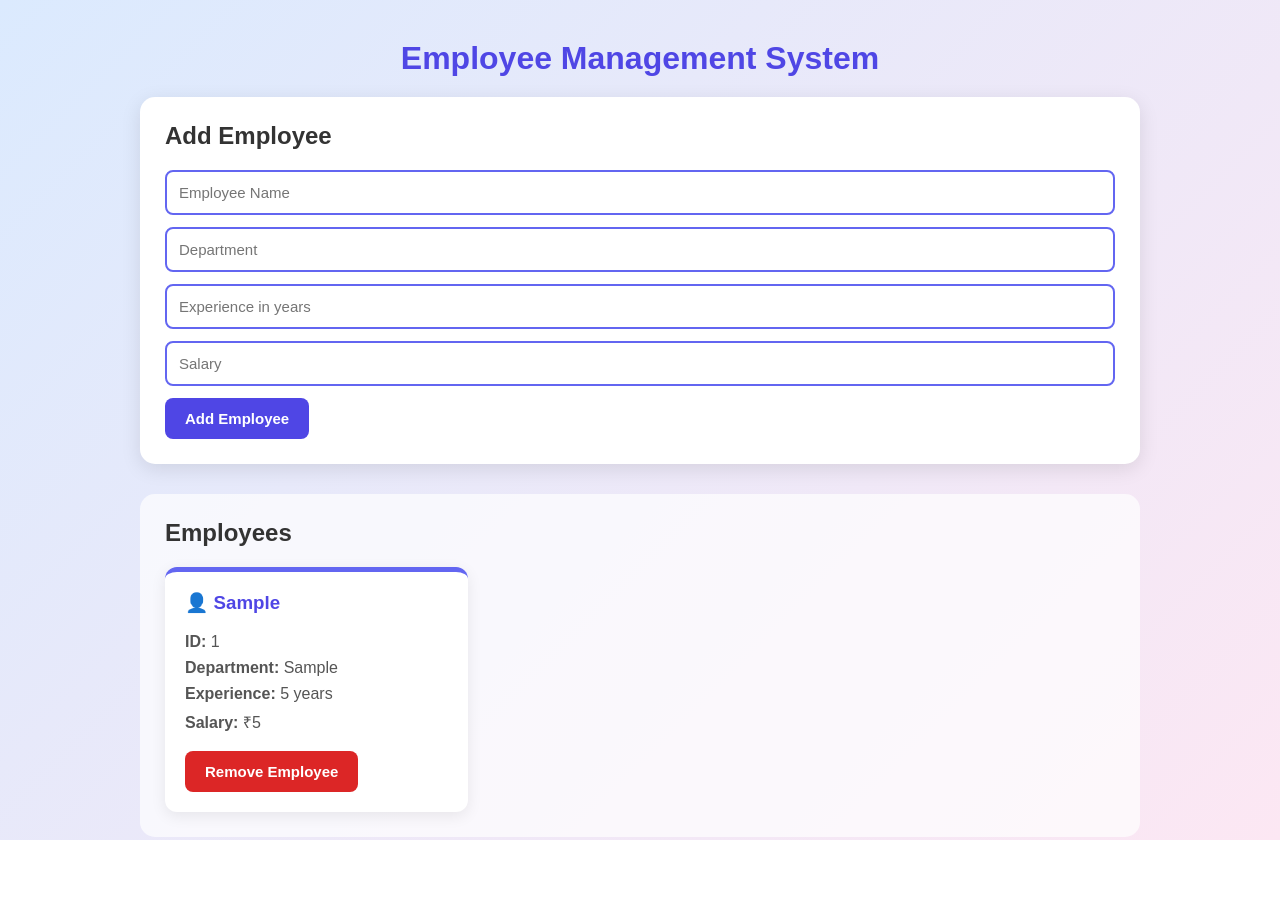
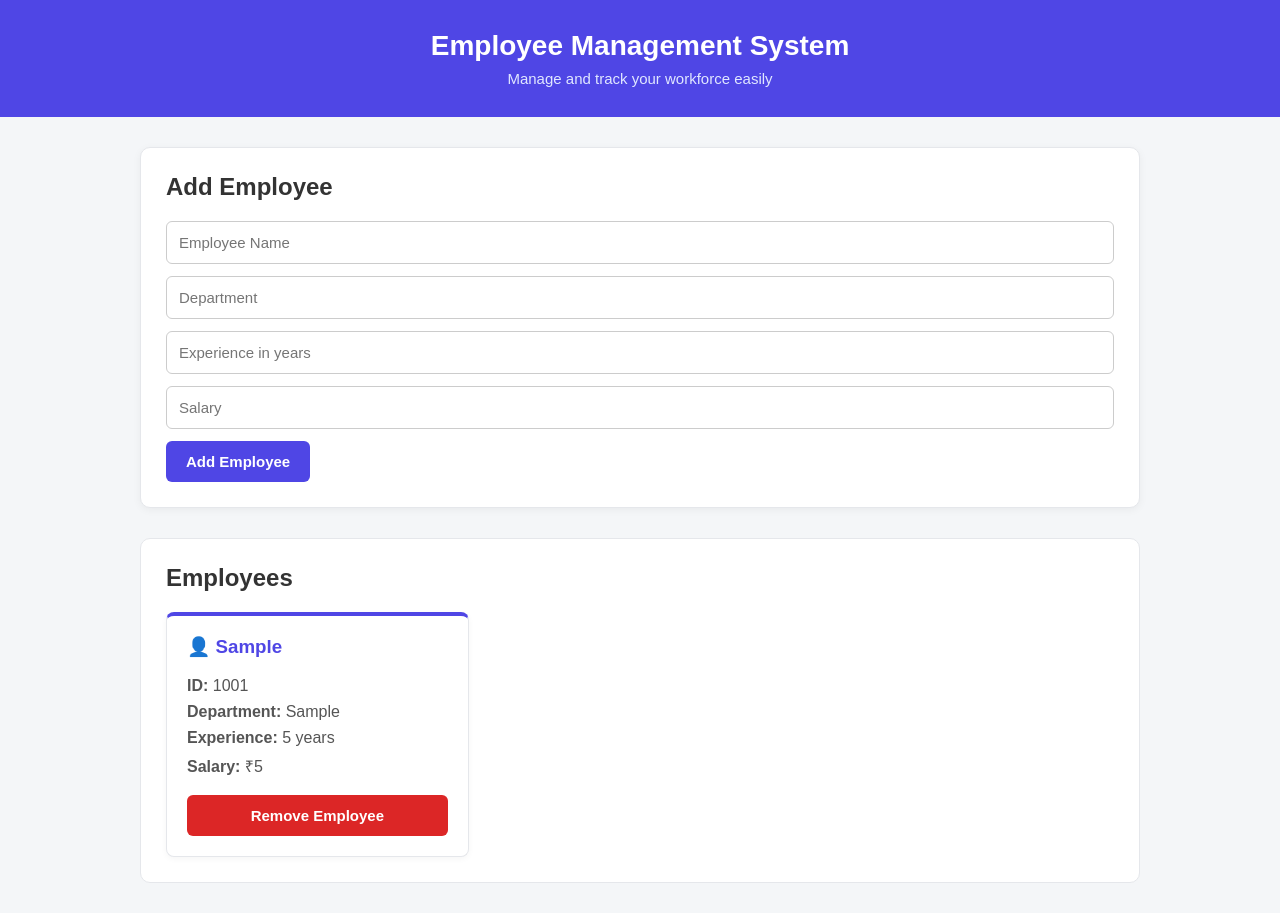
Before and after one commit to suraj291217/Muraai-Intern-Repo, a plain HTML site: page Muraai Project/index.html in a window 1280 px wide. Both pictures are taken after typing "Sample", "Sample", "5", "5" into the empty fields and a click on the button "Add Employee". Before the commit the page ends 840 px from the top, so only its background shows below. Drawn offline with Linux system fonts and the light colour scheme.

Commit message:
updated code pushed

```diff
--- a/Muraai Project/index.html
+++ b/Muraai Project/index.html
@@ -1,40 +1,38 @@
 <!doctype html>
-
 <html lang="en">
   <head>
     <meta charset="UTF-8" />
-
     <meta name="viewport" content="width=device-width, initial-scale=1.0" />
-
     <title>Employee Management System</title>
-
     <link rel="stylesheet" href="style.css" />
   </head>
 
   <body>
+    <header class="header-banner">
+      <div class="header-content">
+        <h1>Employee Management System</h1>
+        <p class="subtitle">Manage and track your workforce easily</p>
+      </div>
+    </header>
+
     <div class="container">
-      <h1>Employee Management System</h1>
-
       <div class="form-container">
         <h2>Add Employee</h2>
 
         <input type="text" id="nameInput" placeholder="Employee Name" />
-
         <input type="text" id="departmentInput" placeholder="Department" />
-
         <input
           type="number"
           id="experienceInput"
           placeholder="Experience in years"
         />
-
         <input type="number" id="salaryInput" placeholder="Salary" />
 
         <button id="addEmployeeButton">Add Employee</button>
       </div>
+
       <div class="employee-section">
         <h2>Employees</h2>
-
         <div id="employeeContainer"></div>
       </div>
     </div>
--- a/Muraai Project/script.js
+++ b/Muraai Project/script.js
@@ -17,7 +17,7 @@ addEmployeeButton.addEventListener("click", () => {
         return;
     }
     const employee = {
-        id: employees.length + 1,
+        id: employees.length + 1001,
         name: name,
         department: department,
         experience: experience,
--- a/Muraai Project/style.css
+++ b/Muraai Project/style.css
@@ -5,33 +5,41 @@
 body {
   margin: 0;
   font-family: Arial, sans-serif;
-  background: linear-gradient(135deg, #dbeafe, #fce7f3);
+  background-color: #f4f6f8;
   min-height: 100vh;
+}
+
+.header-banner {
+  background-color: #4f46e5;
+  color: white;
+  padding: 30px 20px;
+  text-align: center;
+}
+
+.header-content h1 {
+  margin: 0;
+  font-size: 28px;
+  color: white;
+}
+
+.header-content .subtitle {
+  margin: 8px 0 0 0;
+  font-size: 15px;
+  color: #e0e7ff;
 }
 
 .container {
   width: 90%;
   max-width: 1000px;
-  margin: 40px auto;
-}
-
-h1 {
-  text-align: center;
-  color: #4f46e5;
-  margin-bottom: 20px;
-}
-
-.subtitle {
-  text-align: center;
-  color: #666;
-  margin-bottom: 30px;
+  margin: 30px auto;
 }
 
 .form-container {
   background-color: white;
   padding: 25px;
-  border-radius: 15px;
-  box-shadow: 0 5px 20px rgba(0, 0, 0, 0.1);
+  border-radius: 10px;
+  border: 1px solid #e5e7eb;
+  box-shadow: 0 2px 8px rgba(0, 0, 0, 0.05);
   margin-bottom: 30px;
 }
 
@@ -44,35 +52,36 @@ h1 {
   width: 100%;
   padding: 12px;
   margin-bottom: 12px;
-  border: 2px solid #ddd;
-  border-radius: 8px;
+  border: 1px solid #ccc;
+  border-radius: 6px;
   font-size: 15px;
   outline: none;
 }
 
-.form-container input {
-  border-color: #6366f1;
+.form-container input:focus {
+  border-color: #4f46e5;
 }
 
 button {
   padding: 12px 20px;
   border: none;
-  border-radius: 8px;
-  background-color: #6366f1;
+  border-radius: 6px;
+  background-color: #4f46e5;
   color: white;
   font-size: 15px;
   font-weight: bold;
   cursor: pointer;
 }
 
-button {
-  background-color: #4f46e5;
+button:hover {
+  background-color: #4338ca;
 }
 
 .employee-section {
-  background-color: rgba(255, 255, 255, 0.7);
+  background-color: white;
   padding: 25px;
-  border-radius: 15px;
+  border-radius: 10px;
+  border: 1px solid #e5e7eb;
 }
 
 .employee-section h2 {
@@ -87,11 +96,12 @@ button {
 }
 
 .employee-card {
-  background-color: white;
+  background-color: #ffffff;
   padding: 20px;
-  border-radius: 12px;
-  box-shadow: 0 4px 15px rgba(0, 0, 0, 0.08);
-  border-top: 5px solid #6366f1;
+  border-radius: 8px;
+  border: 1px solid #e5e7eb;
+  border-top: 4px solid #4f46e5;
+  box-shadow: 0 2px 6px rgba(0, 0, 0, 0.04);
 }
 
 .employee-card h3 {
@@ -105,12 +115,13 @@ button {
 }
 
 .remove-button {
-  background-color: #ef4444;
+  background-color: #dc2626;
   margin-top: 10px;
+  width: 100%;
 }
 
-.remove-button {
-  background-color: #dc2626;
+.remove-button:hover {
+  background-color: #b91c1c;
 }
 
 @media (max-width: 750px) {
```
